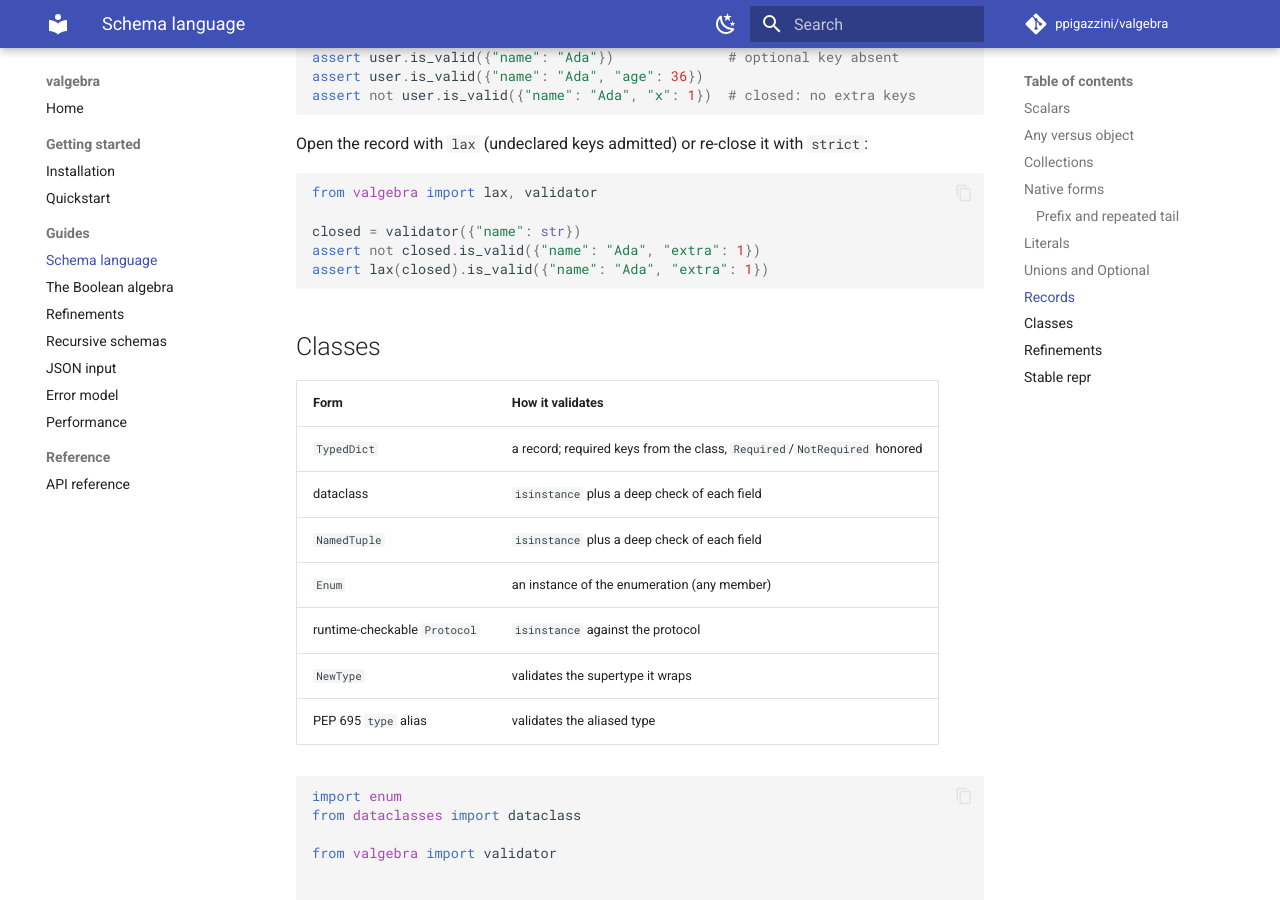
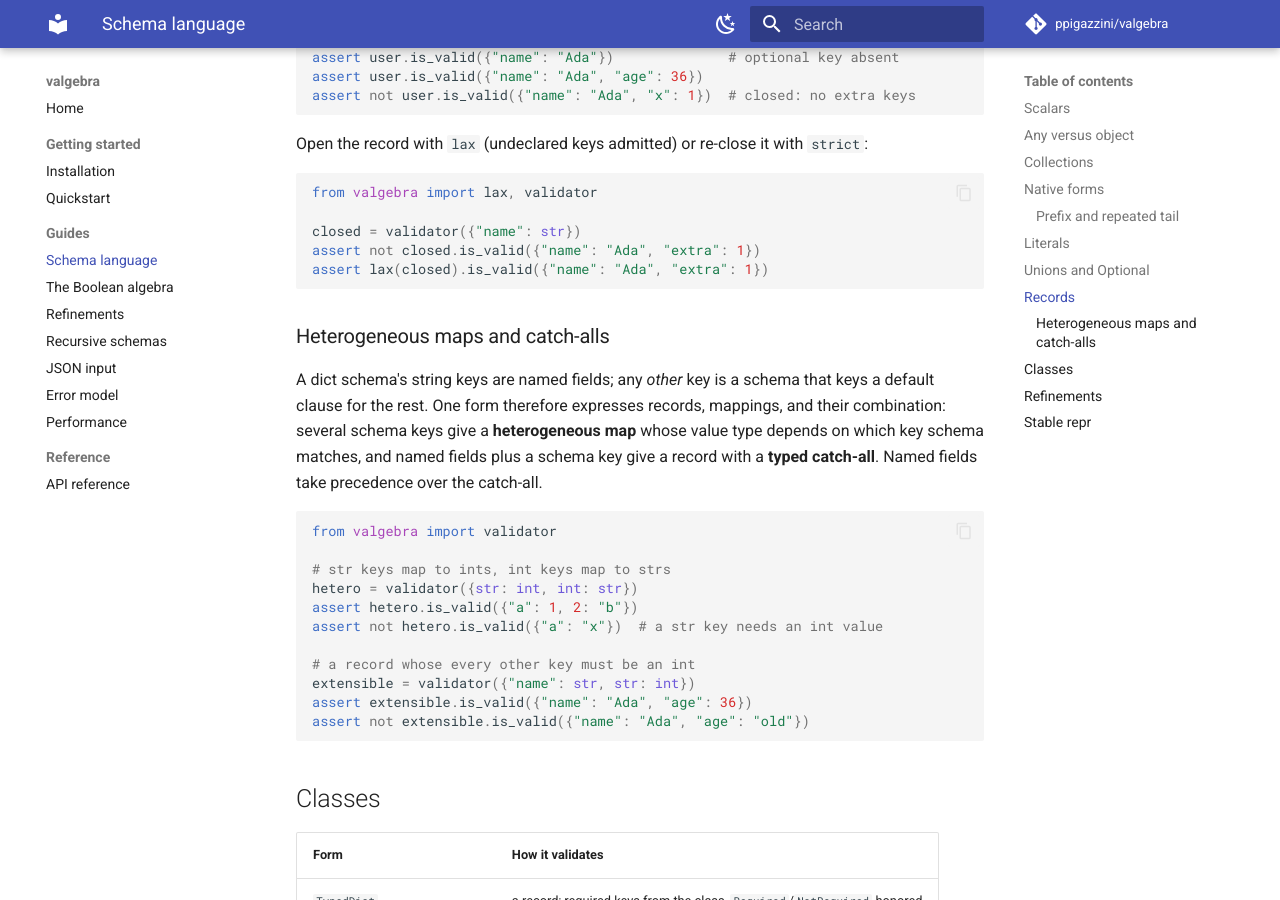
Before and after one commit to ppigazzini/valgebra, an MkDocs documentation site: the page built from docs/schema-language.md, in a window 1280 px wide and 900 px high, scrolled down 3962 px. Built offline with MkDocs 1.6.1 and Material for MkDocs 9.7.7, drawn with Linux system fonts in a browser that asks for light colours; comment, search, counter and statistics services are not loaded.

Commit message:
docs: document heterogeneous maps and typed catch-alls
Add a section to the schema-language guide: a dict schema's string keys are
named fields and any other key is a schema keying a default clause, so
several schema keys give a heterogeneous map and named fields plus a schema
key give a record with a typed catch-all, with named fields taking
precedence. Runnable examples cover both.

````diff
--- a/docs/schema-language.md
+++ b/docs/schema-language.md
@@ -179,6 +179,29 @@ assert not closed.is_valid({"name": "Ada", "extra": 1})
 assert lax(closed).is_valid({"name": "Ada", "extra": 1})
 ```
 
+### Heterogeneous maps and catch-alls
+
+A dict schema's string keys are named fields; any *other* key is a schema that
+keys a default clause for the rest. One form therefore expresses records,
+mappings, and their combination: several schema keys give a **heterogeneous map**
+whose value type depends on which key schema matches, and named fields plus a
+schema key give a record with a **typed catch-all**. Named fields take
+precedence over the catch-all.
+
+```python
+from valgebra import validator
+
+# str keys map to ints, int keys map to strs
+hetero = validator({str: int, int: str})
+assert hetero.is_valid({"a": 1, 2: "b"})
+assert not hetero.is_valid({"a": "x"})  # a str key needs an int value
+
+# a record whose every other key must be an int
+extensible = validator({"name": str, str: int})
+assert extensible.is_valid({"name": "Ada", "age": 36})
+assert not extensible.is_valid({"name": "Ada", "age": "old"})
+```
+
 ## Classes
 
 | Form | How it validates |
````
